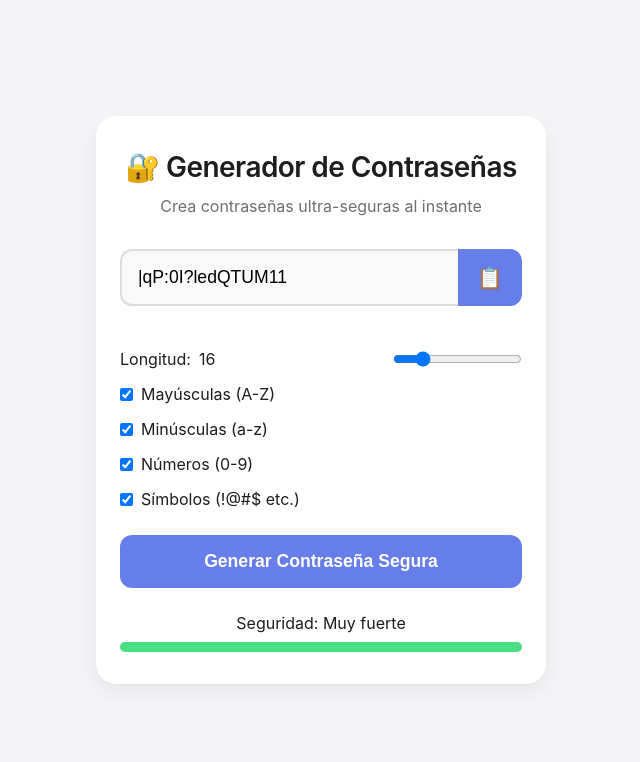
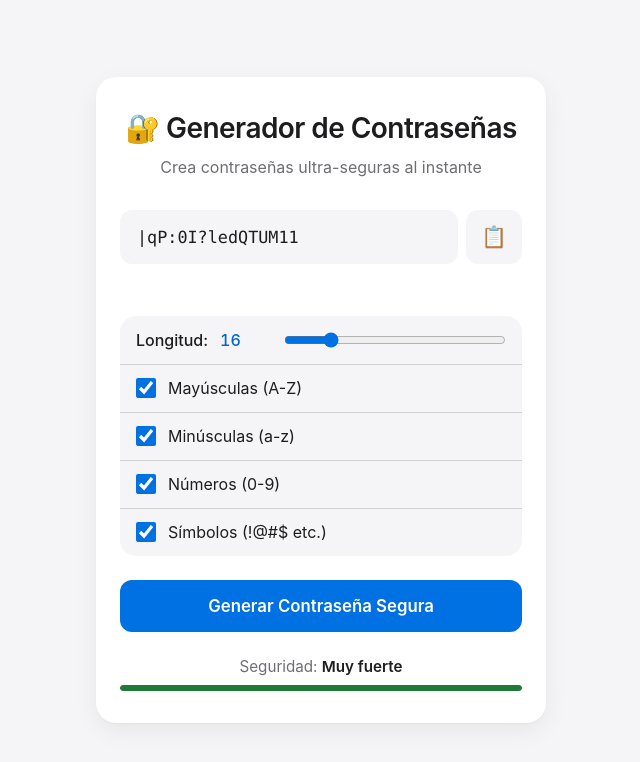
Before and after one commit to NickPro5677/Generador-de-contrase-as, a website: page index.html in a window 1280 px wide. Shown: the whole page, without its empty margins (319-959 px from the left). Drawn offline with Linux system fonts and the light colour scheme.

Commit message:
Estilo claro (2/2): campo, opciones, botones y animaciones suaves (#7)
* Propuesta estilo Apple (2/2): campo, botones, opciones tipo Ajustes, barra de seguridad y animaciones suaves

* README: captura nueva del teléfono con el estilo claro

```diff
--- a/style.css
+++ b/style.css
@@ -79,89 +79,130 @@ h1 {
 
 .password-display {
   display: flex;
-  margin-bottom: 1.5rem;
+  gap: var(--space-2);
+  margin-bottom: var(--space-2);
 }
 #password {
   flex: 1;
   /* Sin esto el campo pide unos 290px fijos y empuja la tarjeta fuera de la pantalla */
   width: 0;
   min-width: 0;
-  padding: 1rem;
-  font-size: 1.1rem;
-  border: 2px solid #ddd;
-  border-right: none;
-  border-radius: 12px 0 0 12px;
-  background: #f9f9f9;
+  padding: var(--space-4);
+  font-family: 'SF Mono', ui-monospace, Menlo, Consolas, monospace;
+  font-size: 1.05rem;
+  color: var(--text);
+  border: 1px solid transparent;
+  border-radius: var(--radius-sm);
+  background: var(--fill);
+  transition: border-color var(--dur) var(--ease), background var(--dur) var(--ease);
 }
+#password::placeholder { color: var(--text-2); }
 #copyBtn {
-  padding: 0 1.2rem;
-  background: #667eea;
-  color: white;
+  flex: none;
+  width: 56px;
+  background: var(--fill);
+  color: var(--text);
   border: none;
-  border-radius: 0 12px 12px 0;
+  border-radius: var(--radius-sm);
   font-size: 1.3rem;
   cursor: pointer;
+  transition: background var(--dur) var(--ease), transform var(--dur) var(--ease);
 }
+#copyBtn:hover { background: var(--fill-hover); }
+#copyBtn:active { transform: scale(0.95); }
 
+/* Opciones agrupadas como una lista de Ajustes */
 .options {
   display: grid;
-  gap: 0.8rem;
-  margin-bottom: 1.5rem;
+  margin: var(--space-5) 0;
+  background: var(--fill);
+  border-radius: var(--radius);
+  overflow: hidden;
 }
+.options > label,
+.option {
+  padding: var(--space-3) var(--space-4);
+  min-height: 48px; /* área cómoda para el dedo */
+}
+.options > * + * { border-top: 1px solid var(--border); }
 .options label {
   display: flex;
   align-items: center;
-  gap: 0.5rem;
+  gap: var(--space-3);
   cursor: pointer;
 }
-.option { display: flex; justify-content: space-between; align-items: center; }
+.option { display: flex; justify-content: space-between; align-items: center; gap: var(--space-4); }
+.option label { font-weight: 500; }
+#lengthValue { color: var(--accent-text); font-variant-numeric: tabular-nums; }
+/* Mismo truco que el campo: sin width/min-width en 0 el slider pide 129px fijos y desborda a 320px */
+#length { flex: 1; width: 0; min-width: 0; max-width: 60%; }
+input[type="checkbox"] { width: 20px; height: 20px; flex: none; }
+input[type="checkbox"],
+input[type="range"] { accent-color: var(--accent); cursor: pointer; }
 
 #generateBtn {
   width: 100%;
-  padding: 1rem;
-  background: #667eea;
-  color: white;
+  padding: var(--space-4);
+  background: var(--accent);
+  color: var(--on-accent);
   border: none;
-  border-radius: 12px;
-  font-size: 1.1rem;
-  font-weight: bold;
+  border-radius: var(--radius-sm);
+  font-family: inherit;
+  font-size: 1.05rem;
+  font-weight: 600;
   cursor: pointer;
-  transition: 0.3s;
+  transition: background var(--dur) var(--ease), transform var(--dur) var(--ease), box-shadow var(--dur) var(--ease);
 }
-#generateBtn:hover { background: #5a6fd8; transform: translateY(-2px); }
+#generateBtn:hover { background: var(--accent-hover); box-shadow: var(--shadow-hover); }
+#generateBtn:active { transform: scale(0.98); }
 
-.strength { margin-top: 1.5rem; text-align: center; }
+.strength { margin-top: var(--space-5); text-align: center; color: var(--text-2); font-size: 0.95rem; }
+#strengthText { color: var(--text); font-weight: 600; }
 .strength-bar {
-  height: 10px;
-  background: #eee;
-  border-radius: 5px;
+  height: 6px;
+  background: var(--fill-hover);
+  border-radius: 999px;
   overflow: hidden;
-  margin-top: 0.5rem;
+  margin-top: var(--space-2);
 }
 #strengthBar {
   height: 100%;
   width: 100%;
-  background: #4ade80;
-  transition: all 0.4s;
+  border-radius: inherit;
+  transition: width 250ms var(--ease), background-color 250ms var(--ease);
 }
-.weak { background: #ef4444; width: 30%; }
-.medium { background: #f59e0b; width: 60%; }
-.strong { background: #10b981; width: 80%; }
-.very-strong { background: #4ade80; width: 100%; }
+.weak { background: var(--danger); width: 30%; }
+.medium { background: #b25000; width: 60%; }
+.strong { background: #248a3d; width: 80%; }
+.very-strong { background: var(--success); width: 100%; }
 /* Aviso al copiar (lo leen también los lectores de pantalla) */
 .copy-status {
-  min-height: 1.2em;
-  margin: 6px 0 0;
-  font-size: 0.9rem;
-  color: #2e7d32;
+  min-height: 1.4em;
+  margin: 0;
+  font-size: 0.875rem;
+  color: var(--success);
 }
 .copy-status.error {
-  color: #c62828;
+  color: var(--danger);
 }
 
 /* Borde visible al moverse con el teclado (Tab) */
 button:focus-visible,
 input:focus-visible {
-  outline: 3px solid #4a90e2;
+  outline: var(--focus-ring);
   outline-offset: 2px;
 }
+
+/* Teléfonos pequeños: un poco menos de relleno en la tarjeta */
+@media (max-width: 360px) {
+  .container { padding: var(--space-5) var(--space-4); }
+}
+
+/* Quien pide menos movimiento en su teléfono no ve animaciones */
+@media (prefers-reduced-motion: reduce) {
+  *, *::before, *::after {
+    transition-duration: 0.01ms !important;
+    animation-duration: 0.01ms !important;
+  }
+  #copyBtn:active, #generateBtn:active { transform: none; }
+}
```
Also changed, not shown: docs/captura.png.
